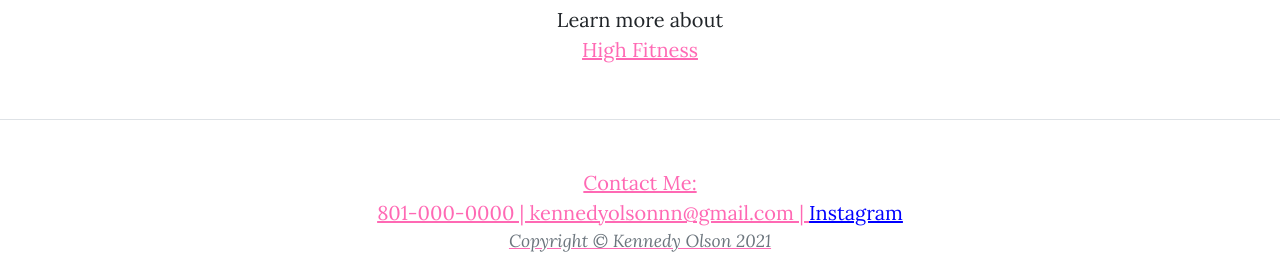
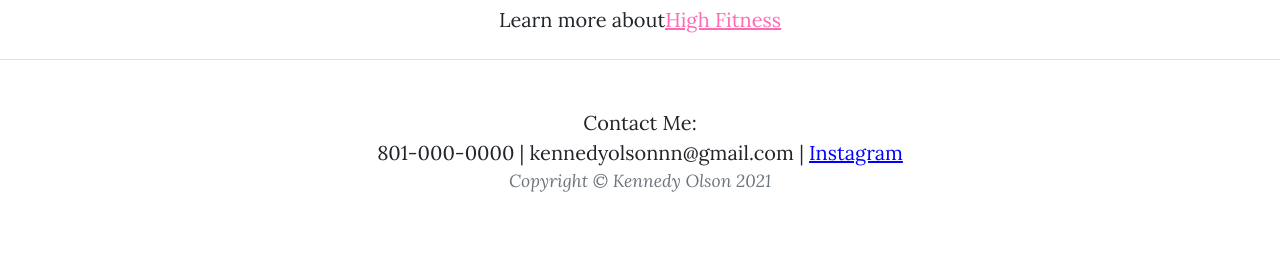
Before and after one commit to kennedyolson/webdev, a plain HTML site: page aboutme.html in a window 1280 px wide. Shown: the part 1608-1883 px from the top of the page. Drawn offline with nearby package versions, Linux system fonts and the light colour scheme.

Commit message:
Add files via upload

```diff
--- a/aboutme.html
+++ b/aboutme.html
@@ -112,14 +112,12 @@
                                 </ul>
                             </li>
                         </ol>
-                        <center><iframe width="560" height="315" src="https://www.youtube.com/embed/zSgGiR7wf7M" title="YouTube video player" frameborder="0" allow="accelerometer; autoplay; clipboard-write; encrypted-media; gyroscope; picture-in-picture" allowfullscreen></iframe></center>
+                        <center id=video><iframe width="560" height="315" src="https://www.youtube.com/embed/zSgGiR7wf7M" title="YouTube video player" frameborder="0" allow="accelerometer; autoplay; clipboard-write; encrypted-media; gyroscope; picture-in-picture" allowfullscreen></iframe></center>
                     </div>
                      <br>
-                        <center>Learn more about</center><a href="https://highfitness.com/what-is-it/" target="_blank" class="links2" title="High Fitnes"></center>
-                        <center>High Fitness</center><br>
+                    <center>Learn more about<a href="https://highfitness.com/what-is-it/" target="_blank" class="links2" title="High Fitnes"><u style="color: hotpink;">High Fitness</u><br></a></center>
                     </div>
                 </div>
-            </div>
         </main>
         <!-- Footer-->
         <footer class="border-top">
@@ -130,7 +128,7 @@
     <!-- Talked to TA and was told that if I use "span" it will make it not a link-->
                             <span class="footer"><center>Contact Me:</center></span>
                                 <span class="footer2"> 801-000-0000 | kennedyolsonnn@gmail.com |
-                                <span href="https://www.instagram.com/kennedyko/" class="links" target="_blank" title="Instagram page on Kennedy Olson">Instagram</span></span>
+                                <a href="https://www.instagram.com/kennedyko/" class="links" target="_blank" title="Instagram page on Kennedy Olson">Instagram</a> </span>
                             <div class="small text-center text-muted fst-italic">Copyright &copy; Kennedy Olson 2021</div>
                         </ul>
                     </div>
```
